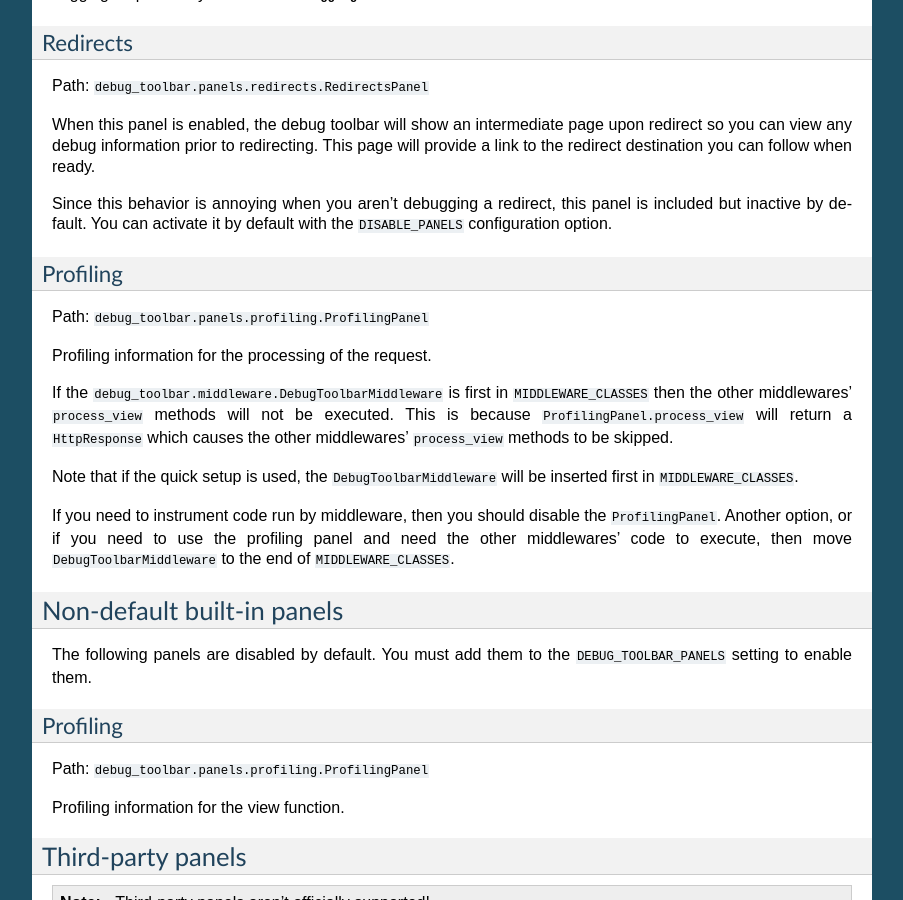
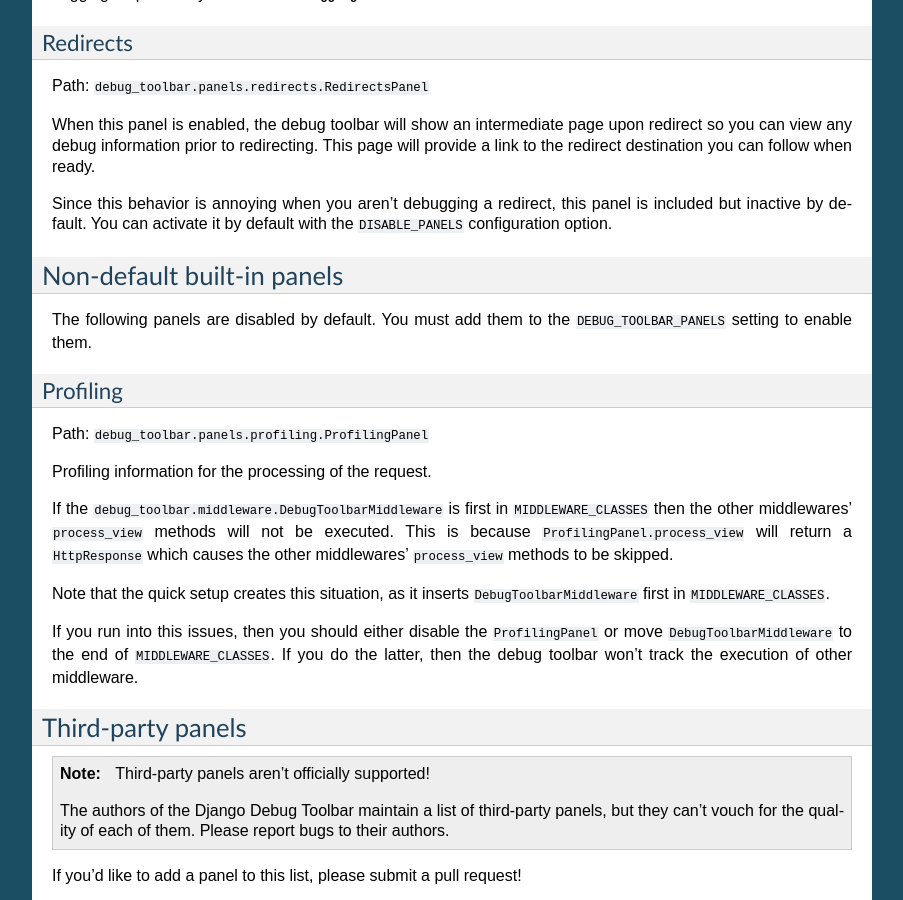
Before and after one commit to jazzband/django-debug-toolbar, a Sphinx documentation site: the page built from docs/panels.rst, in a window 1280 px wide and 900 px high, scrolled down 1731 px. Shown: the whole window, without its empty margins (198-1101 px from the left). Built offline with Sphinx 7.4.7, drawn with Linux system fonts in a browser that asks for light colours.

Commit message:
Changing ProfilingPanel documentation as per review.

```diff
--- a/docs/panels.rst
+++ b/docs/panels.rst
@@ -120,27 +126,13 @@
 return a ``HttpResponse`` which causes the other middlewares'
 ``process_view`` methods to be skipped.
 
-Note that if the quick setup is used, the ``DebugToolbarMiddleware`` will
-be inserted first in ``MIDDLEWARE_CLASSES``.
+Note that the quick setup creates this situation, as it inserts
+``DebugToolbarMiddleware`` first in ``MIDDLEWARE_CLASSES``.
 
-If you need to instrument code run by middleware, then you should
-disable the ``ProfilingPanel``. Another option, or if you need to use the
-profiling panel and need the other middlewares' code to execute, then move
-``DebugToolbarMiddleware`` to the end of ``MIDDLEWARE_CLASSES``.
-
-
-Non-default built-in panels
----------------------------
-
-The following panels are disabled by default. You must add them to the
-``DEBUG_TOOLBAR_PANELS`` setting to enable them.
-
-Profiling
-~~~~~~~~~
-
-Path: ``debug_toolbar.panels.profiling.ProfilingPanel``
-
-Profiling information for the view function.
+If you run into this issues, then you should either disable the
+``ProfilingPanel`` or move ``DebugToolbarMiddleware`` to the end of
+``MIDDLEWARE_CLASSES``. If you do the latter, then the debug toolbar won't
+track the execution of other middleware.
 
 Third-party panels
 ------------------
```
Also changed, not shown: other parts of docs/panels.rst (+6 -0 lines).
